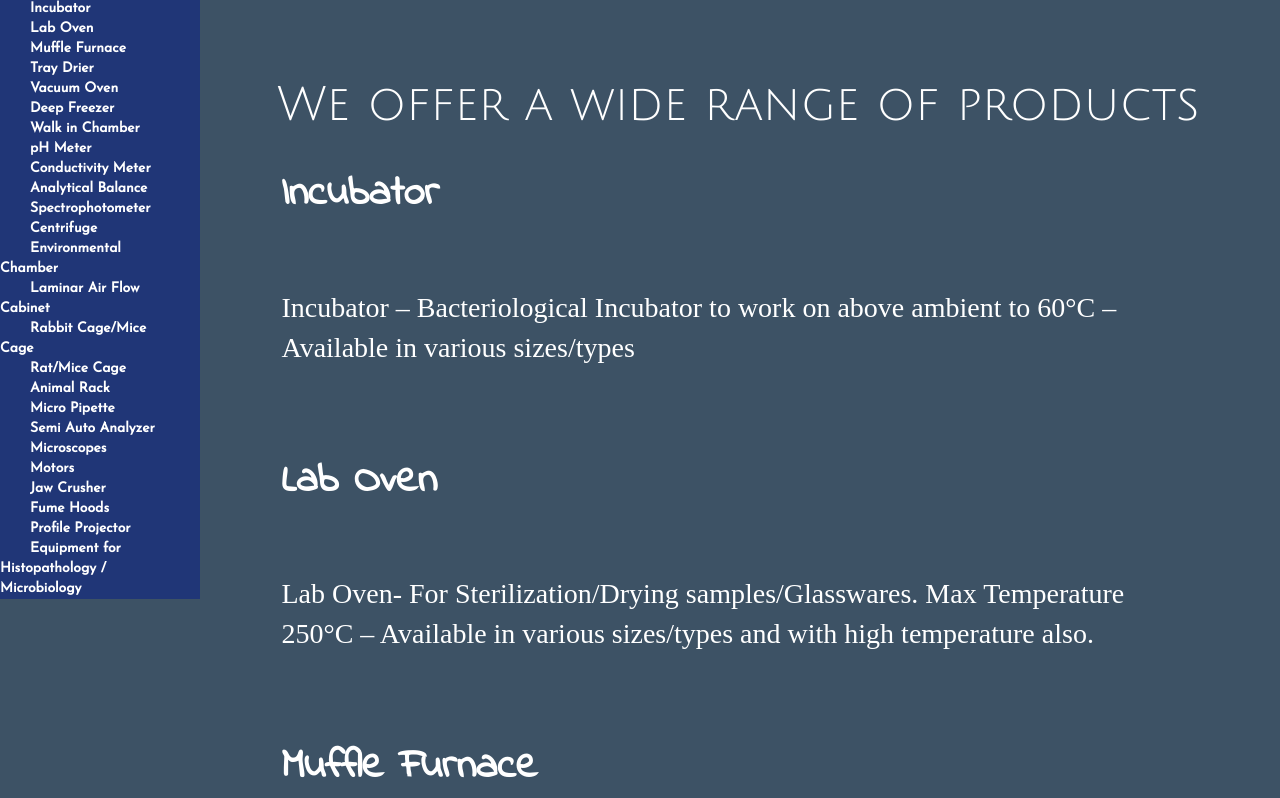
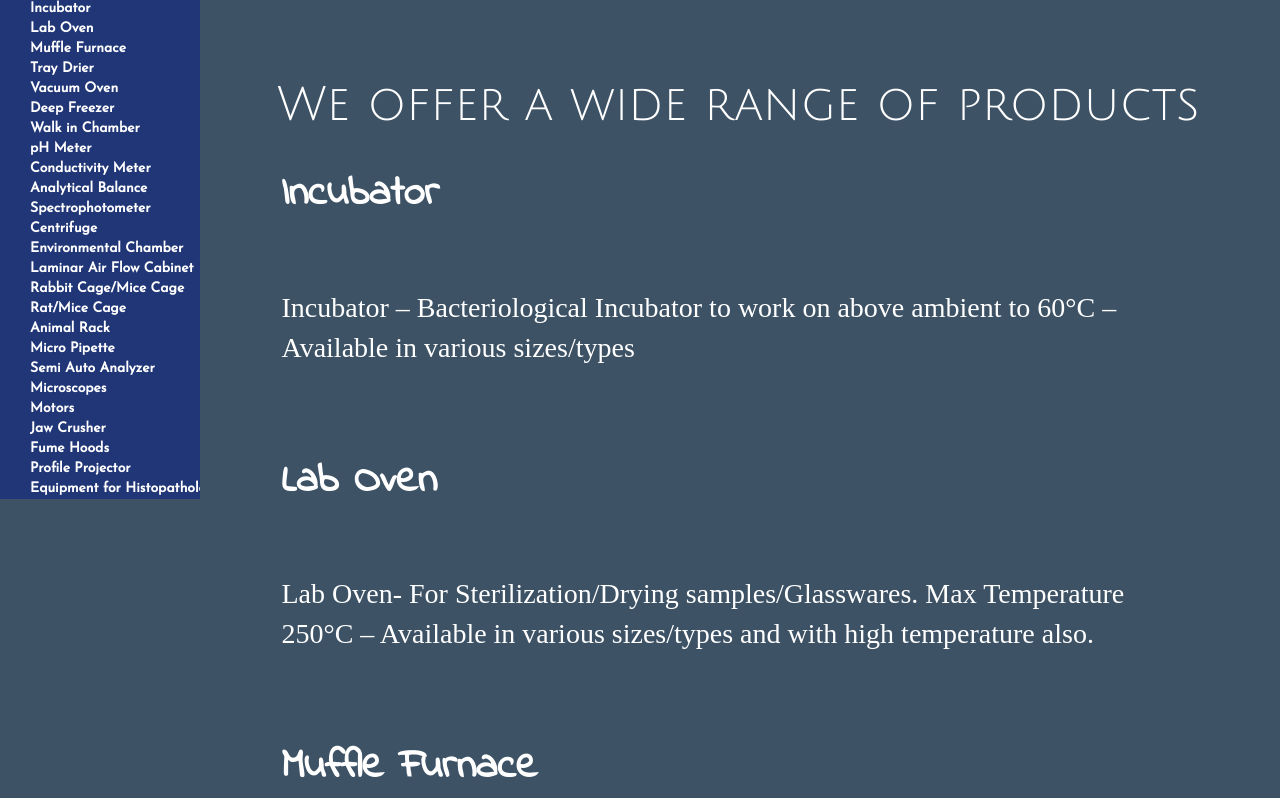
Before and after one commit to harish1996/indlabtoolsv2.0, a PHP site: page /products.html in a window 1280 px wide. Shown: the part 111-909 px from the top of the page. Run offline with PHP 8.4, Linux system fonts and the light colour scheme; some libraries are stand-ins or nearby versions; some web fonts are replaced.

Commit message:
Changed using Angular

```diff
--- a/css/style.css
+++ b/css/style.css
@@ -7,6 +7,9 @@ body{
 
 ul.nav .logo1:hover{background-color: #764A99;}
 /*.nav .active {background-color: cyan;}*/
+div.sides{
+	width: 300px;
+}
 .newNav{
 	padding-top:50px;
 	background-color: #764A99;/*red#D5394A*/;/*#b56357;*/
@@ -164,6 +167,9 @@ width: 200px;
 #affix2.affix{
 margin-top: 110px;
 width:200px;
+white-space: nowrap;
+overflow: hidden;
+text-overflow: ellipsis;
 background-color: #203677;
 
 }
@@ -174,3 +180,6 @@ background-color: #203677;
 	font-weight: bold;
 
 }
+li.sides{
+	overflow-x: hidden;
+}
--- a/products.html
+++ b/products.html
@@ -102,7 +102,7 @@
 			<nav>
 				<ul id="affix2" class="nav nav-pills nav-stacked " data-spy="affix" data-offset-top="-5" >
 				<div ng-repeat="x in a">
-					<li> <a href="#{{ unit_name[x].split(' ').join('') }}"> {{ unit_name[x] }}</a></li>
+					<li class="sides"> <a href="#{{ unit_name[x].split(' ').join('') }}"> {{ unit_name[x] }}</a></li>
 				</div>
 					<!--<li ><a href="#incubator">Incubator</a></li>
 					<ul class="dropdown-menu">
```
